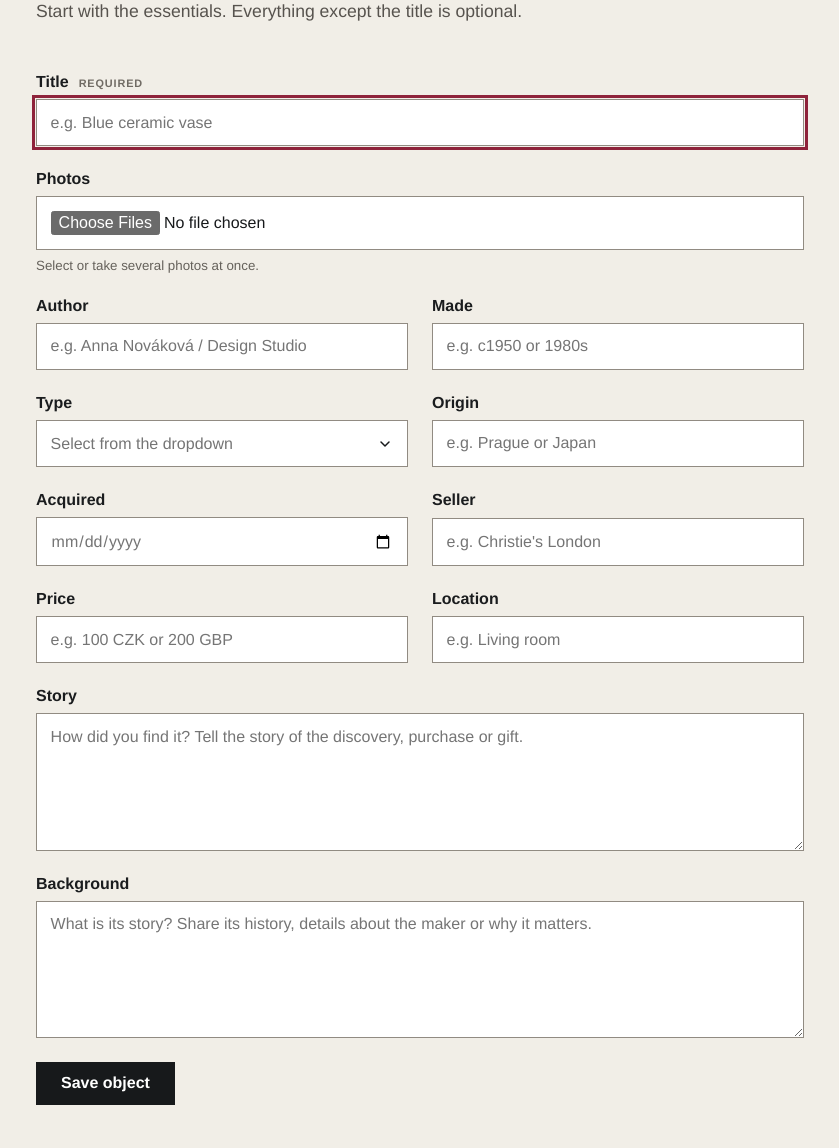
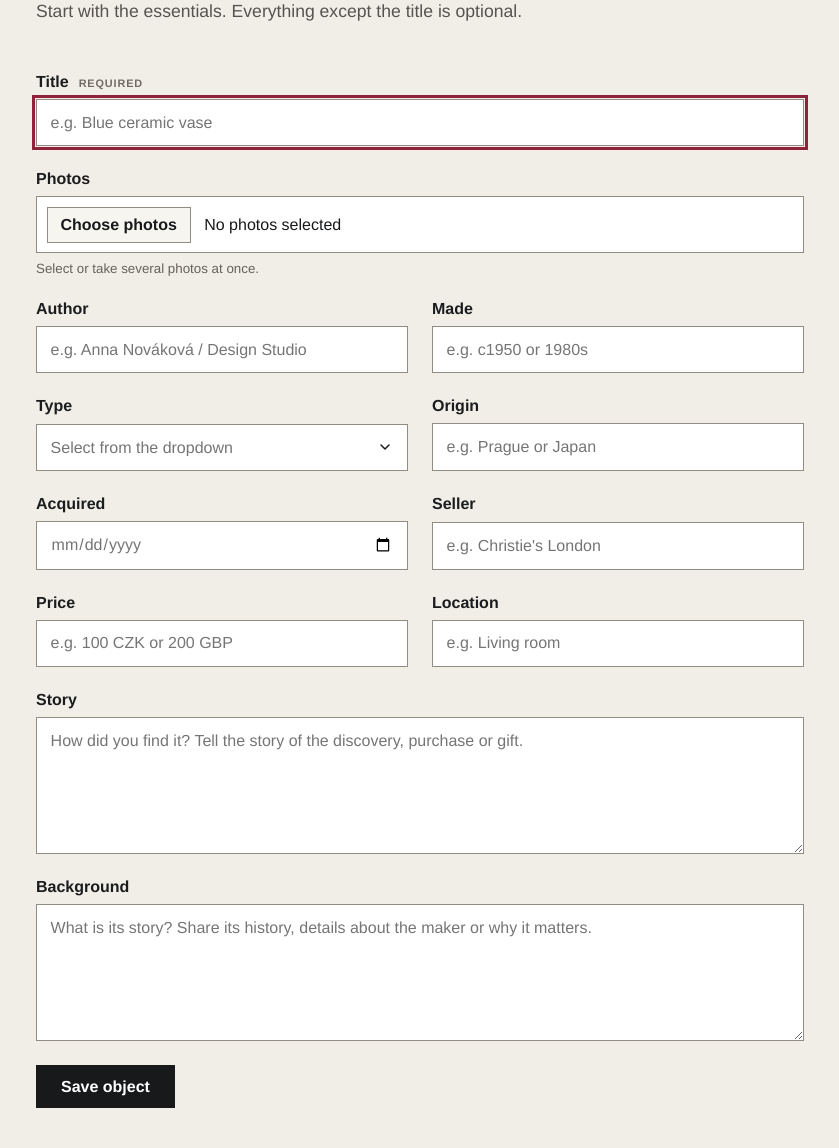
Before and after one commit to one-data-cookie/mm-collection, a FastAPI app: page /items/new in a window 1280 px wide. Shown: the part 313-1461 px from the top of the page, without its empty margins (220-1059 px from the left). Before the commit the page ends 1418 px from the top, so only its background shows below. Run offline with FastAPI, Linux system fonts and the light colour scheme.

Commit message:
Use the custom file picker on photo forms
Co-Authored-By: Claude Opus 5.5 <noreply@anthropic.com>

```diff
--- a/src/mm_collection/templates/new_item.html
+++ b/src/mm_collection/templates/new_item.html
@@ -30,7 +30,11 @@
         {% if not editing %}
           <label>
             <span>Photos</span>
-            <input type="file" name="photos" accept="image/*" multiple>
+            <span class="file-picker">
+              <input type="file" name="photos" accept="image/*" multiple data-file-picker>
+              <span class="file-picker__button" aria-hidden="true">Choose photos</span>
+              <span class="file-picker__names" aria-hidden="true" data-file-names>No photos selected</span>
+            </span>
             <small>Select or take several photos at once.</small>
           </label>
         {% endif %}
```
Also changed, not shown: src/mm_collection/templates/manage_photos.html (+6 -1 lines).
